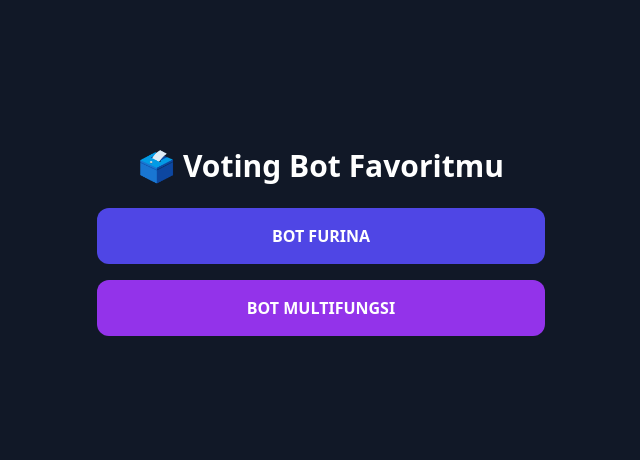
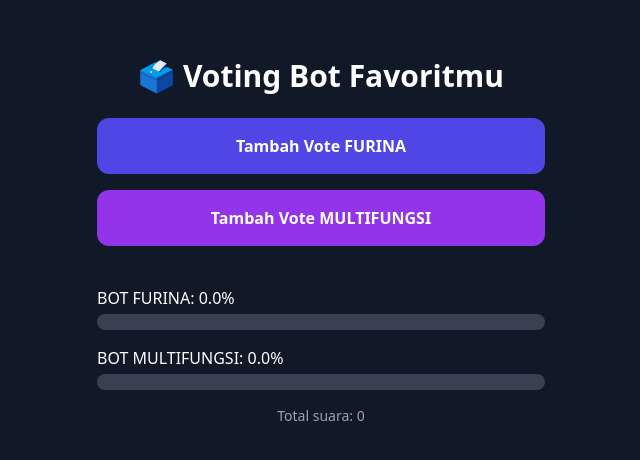
Before and after one commit to VinnKanaichi/websitevoting, a Next.js app: page / in a window 1280 px wide. Shown: the part 158-618 px from the top of the page, without its empty margins (319-959 px from the left). Built offline with nearby package versions, Linux system fonts and the light colour scheme; no server answers; the database is empty.

Commit message:
Update page.tsx

```diff
--- a/app/page.tsx
+++ b/app/page.tsx
@@ -1,8 +1,8 @@
-'use client'
+"use client"
 
-import { useEffect, useState } from "react"
+import { useState, useEffect } from "react"
 import { db } from "./firebase"
-import { ref, onValue, runTransaction } from "firebase/database"
+import { ref, onValue, runTransaction, set } from "firebase/database"
 
 export default function VotingPage() {
   const [votes, setVotes] = useState({ furina: 0, multifungsi: 0 })
@@ -10,26 +10,32 @@ export default function VotingPage() {
   const [isAdmin, setIsAdmin] = useState(false)
 
   useEffect(() => {
-    const params = new URLSearchParams(window.location.search)
-    const isAdminParam = params.get("admin") === "1"
-    setIsAdmin(isAdminParam)
+    const searchParams = new URLSearchParams(window.location.search)
+    const adminParam = searchParams.get("admin")
+    if (adminParam === "1") setIsAdmin(true)
 
-    const voted = localStorage.getItem("hasVoted")
-    if (voted === "true") setHasVoted(true)
+    const furinaRef = ref(db, "votes/furina")
+    const multiRef = ref(db, "votes/multifungsi")
 
-    const votesRef = ref(db, "votes")
-    onValue(votesRef, (snapshot) => {
-      const data = snapshot.val() || {}
-      setVotes({
-        furina: data.furina || 0,
-        multifungsi: data.multifungsi || 0
+    const unsub1 = onValue(furinaRef, (snap) => {
+      setVotes((v) => ({ ...v, furina: snap.val() || 0 }))
     })
+
+    const unsub2 = onValue(multiRef, (snap) => {
+      setVotes((v) => ({ ...v, multifungsi: snap.val() || 0 }))
     })
+
+    const storedHasVoted = localStorage.getItem("hasVoted")
+    if (storedHasVoted === "true") setHasVoted(true)
+
+    return () => {
+      unsub1()
+      unsub2()
+    }
   }, [])
 
   const handleVote = async (type: "furina" | "multifungsi") => {
     if (hasVoted && !isAdmin) return
-
     const voteRef = ref(db, `votes/${type}`)
     try {
       await runTransaction(voteRef, (current) => (current || 0) + 1)
@@ -37,52 +43,61 @@ export default function VotingPage() {
         setHasVoted(true)
         localStorage.setItem("hasVoted", "true")
       }
-    } catch (err) {
-      console.error("Vote gagal:", err)
+    } catch (e) {
+      alert("Vote gagal.")
     }
   }
 
   const total = votes.furina + votes.multifungsi
   const percent = {
     furina: total ? (votes.furina / total) * 100 : 0,
-    multifungsi: total ? (votes.multifungsi / total) * 100 : 0,
+    multifungsi: total ? (votes.multifungsi / total) * 100 : 0
   }
 
   return (
-    <main className="min-h-screen flex flex-col items-center justify-center gap-6 p-4">
+    <main className="min-h-screen flex flex-col items-center justify-center gap-6 p-4 bg-gray-900 text-white">
       <h1 className="text-3xl font-bold">🗳️ Voting Bot Favoritmu</h1>
 
-      {!hasVoted && !isAdmin ? (
+      {!hasVoted || isAdmin ? (
         <div className="flex flex-col gap-4 w-full max-w-md">
-          <button onClick={() => handleVote("furina")} className="bg-indigo-600 p-4 rounded-xl text-white font-semibold">BOT FURINA</button>
-          <button onClick={() => handleVote("multifungsi")} className="bg-purple-600 p-4 rounded-xl text-white font-semibold">BOT MULTIFUNGSI</button>
+          <button
+            onClick={() => handleVote("furina")}
+            className="bg-indigo-600 p-4 rounded-xl text-white font-semibold"
+          >
+            Tambah Vote FURINA
+          </button>
+          <button
+            onClick={() => handleVote("multifungsi")}
+            className="bg-purple-600 p-4 rounded-xl text-white font-semibold"
+          >
+            Tambah Vote MULTIFUNGSI
+          </button>
         </div>
       ) : (
-        <div className="w-full max-w-md space-y-4">
-          <p>✅ {isAdmin ? "Admin mode aktif" : "Terima kasih telah voting!"}</p>
+        <p>✅ Terima kasih telah voting!</p>
+      )}
+
+      <div className="w-full max-w-md space-y-4 mt-4">
         <div>
           <p className="mb-1">BOT FURINA: {percent.furina.toFixed(1)}%</p>
           <div className="w-full bg-gray-700 rounded-full h-4">
-              <div className="bg-indigo-500 h-4 rounded-full" style={{ width: `${percent.furina}%` }} />
+            <div
+              className="bg-indigo-500 h-4 rounded-full"
+              style={{ width: `${percent.furina}%` }}
+            />
           </div>
         </div>
         <div>
           <p className="mt-2 mb-1">BOT MULTIFUNGSI: {percent.multifungsi.toFixed(1)}%</p>
           <div className="w-full bg-gray-700 rounded-full h-4">
-              <div className="bg-purple-500 h-4 rounded-full" style={{ width: `${percent.multifungsi}%` }} />
+            <div
+              className="bg-purple-500 h-4 rounded-full"
+              style={{ width: `${percent.multifungsi}%` }}
+            />
           </div>
         </div>
         <p className="text-sm text-gray-400 text-center mt-4">Total suara: {total}</p>
       </div>
-      )}
-
-      {isAdmin && (
-        <div className="mt-6 text-center">
-          <h2 className="font-bold mb-2">🎛️ Panel Admin</h2>
-          <button onClick={() => handleVote("furina")} className="bg-green-600 px-4 py-2 rounded-xl text-white m-1">+1 FURINA</button>
-          <button onClick={() => handleVote("multifungsi")} className="bg-yellow-600 px-4 py-2 rounded-xl text-white m-1">+1 MULTIFUNGSI</button>
-        </div>
-      )}
     </main>
   )
 }
```
Lines whose indentation alone changed are shown as unchanged.
